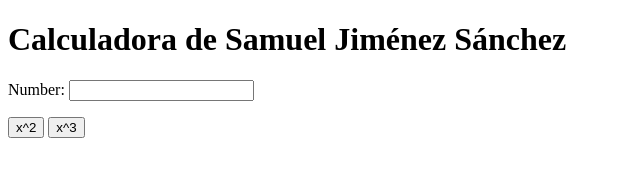
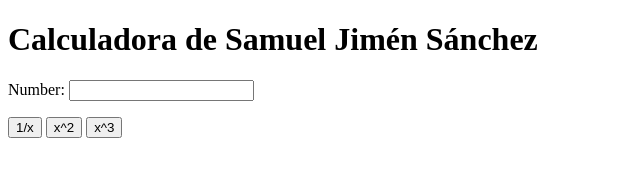
Before and after one commit to samueljs2006/my_calculator_002, a plain HTML site: page index.html in a window 1280 px wide. Shown: the whole page, without its empty margins (0-640 px from the left). Drawn offline with Linux system fonts and the light colour scheme.

Commit message:
1/x button

```diff
--- a/index.html
+++ b/index.html
@@ -5,10 +5,11 @@
         <meta charset="utf-8">
     </head>
     <body>
-        <h1>Calculadora de Samuel Jiménez Sánchez</h1>
+        <h1>Calculadora de Samuel Jimén Sánchez</h1>
         Number:
         <input type="text" id="n1">
         <p>
+            <button onclick="inverse()"> 1/x </button>
             <button onclick="square()"> x^2 </button>
             <button onclick="cube()"> x^3 </button>
         </p>
@@ -21,6 +22,10 @@
                 var num = document.getElementById("n1");
                 num.value = Math.pow(num.value, 2);
             }
+            function inverse() {
+                var num = document.getElementById("n1");
+                num.value = 1/num.value;
+            }
         </script>
     </body>
 </html>
```
